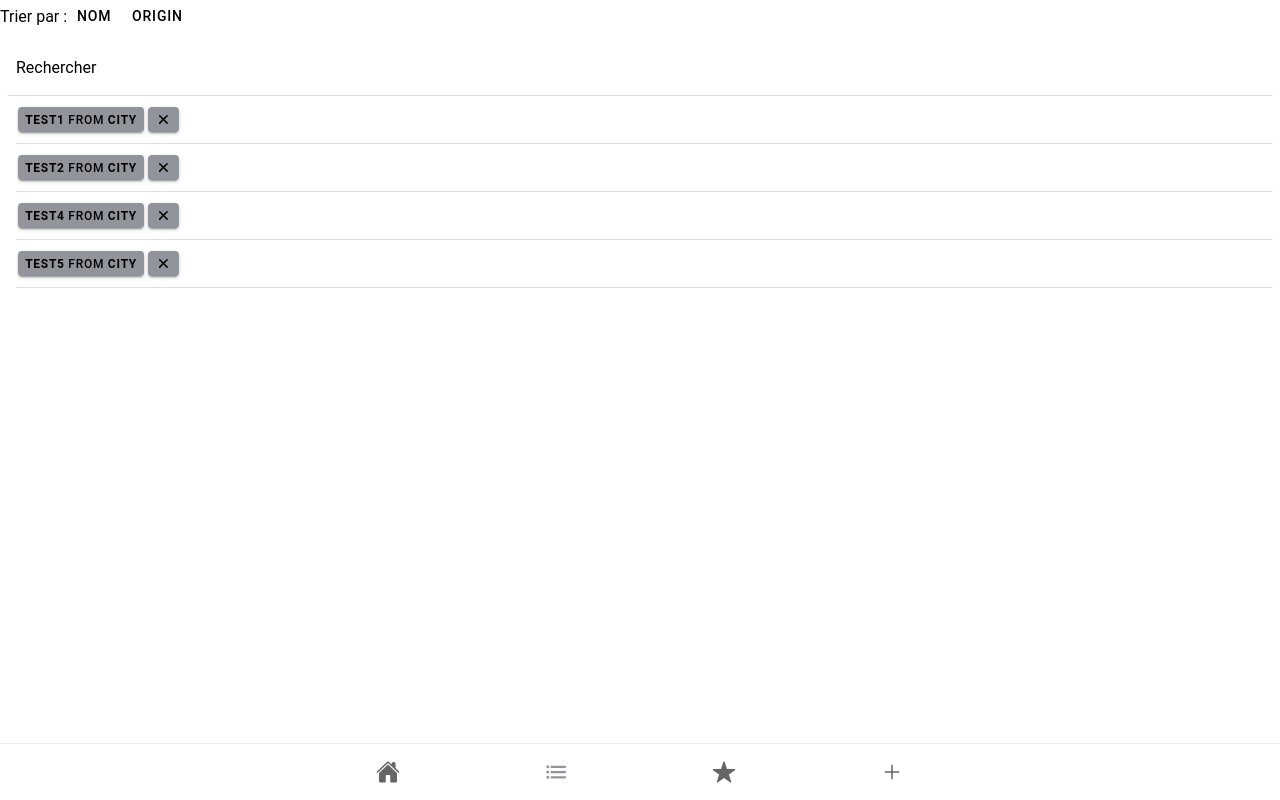
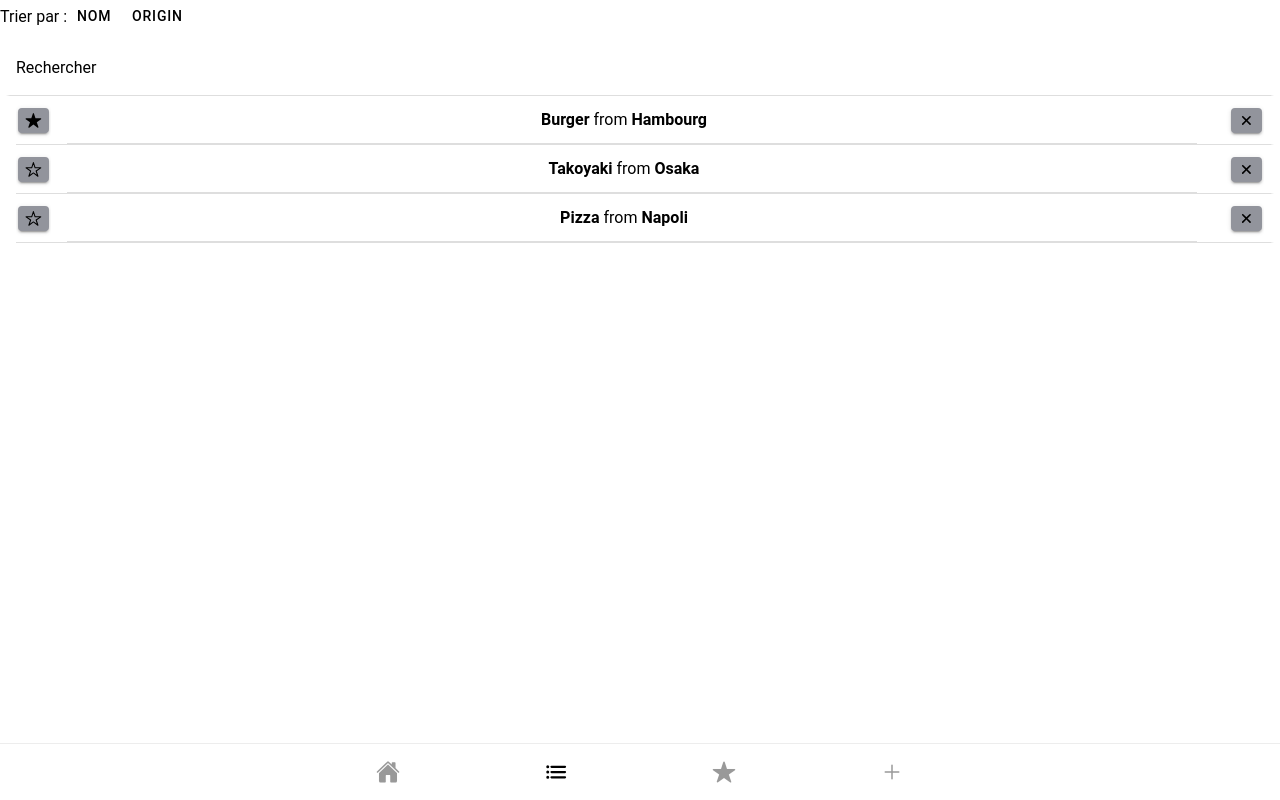
Before and after one commit to Benours/my-recipes, a React (Create React App) app: page /list in a window 1280 px wide. Built offline with nearby package versions, Linux system fonts and the light colour scheme; data requests are answered from the project's data file.

Commit message:
update color and routing

```diff
--- a/db.json
+++ b/db.json
@@ -1,57 +1,68 @@
 {
-  "posts": [
+  "recipes": [
     {
-      "id": 1,
-      "title": "json-server",
-      "author": "typicode"
+      "namePlate": "Burger",
+      "city": "Hambourg",
+      "country": "Allemagne",
+      "ingredients": [
+        "Pain",
+        "Steack",
+        "Tomate",
+        "Salade",
+        "Mayonnaise"
+      ],
+      "recipe": "Empiler les ingrédient les un au dessus des autres dans le pain.",
+      "img": [
+        ""
+      ],
+      "id": 1
+    },
+    {
+      "namePlate": "Takoyaki",
+      "city": "Osaka",
+      "country": "Japon",
+      "ingredients": [
+        "Pate à beignet",
+        "Poulpe",
+        "Metal"
+      ],
+      "recipe": "Mettre le poulpe dans la pate.\nFaire cuire.\nMettre \"Takoyaki - Ultra Vomit\".\nKiffer.",
+      "img": [
+        ""
+      ],
+      "id": 2
+    },
+    {
+      "namePlate": "Pizza",
+      "city": "Napoli",
+      "country": "Italie",
+      "ingredients": [
+        "La mama"
+      ],
+      "recipe": "Demander à la mama.",
+      "img": [
+        ""
+      ],
+      "id": 3
     }
   ],
-  "comments": [
+  "favorites": [
     {
-      "id": 1,
-      "body": "some comment",
-      "postId": 1
-    }
-  ],
-  "profile": {
-    "name": "typicode"
-  },
-  "recipes": [
-    {
-      "id": 1,
-      "namePlate": "test1",
-      "city": "city",
-      "country": "country",
-      "ingredients": ["ing", "red", "ient"],
-      "recipe": "bla bla bla",
-      "img": ["photo"]
-    },
-    {
-      "id": 2,
-      "namePlate": "test2",
-      "city": "city",
-      "country": "country",
-      "ingredients": ["ing", "red", "ient"],
-      "recipe": "bla bla bla",
-      "img": ["photo"]
-    },
-    {
-      "id": 4,
-      "namePlate": "test4",
-      "city": "city",
-      "country": "country",
-      "ingredients": ["ing", "red", "ient"],
-      "recipe": "bla bla bla",
-      "img": ["photo"]
-    },
-    {
-      "id": 5,
-      "namePlate": "test5",
-      "city": "city",
-      "country": "country",
-      "ingredients": ["ing", "red", "ient"],
-      "recipe": "bla bla bla",
-      "img": ["photo"]
+      "namePlate": "Burger",
+      "city": "Hambourg",
+      "country": "Allemagne",
+      "ingredients": [
+        "Pain",
+        "Steack",
+        "Tomate",
+        "Salade",
+        "Mayonnaise"
+      ],
+      "recipe": "Empiler les ingrédient les un au dessus des autres dans le pain.",
+      "img": [
+        ""
+      ],
+      "id": 1
     }
   ]
 }
--- a/src/pages/Favorite.tsx
+++ b/src/pages/Favorite.tsx
@@ -1,69 +1,77 @@
-import { IonButton, IonCard, IonCardContent, IonCardHeader, IonCardTitle, IonContent, IonItem, IonTitle } from "@ionic/react";
+import {
+  IonButton,
+  IonCard,
+  IonCardContent,
+  IonCardHeader,
+  IonCardTitle,
+  IonContent,
+  IonItem,
+  IonPage,
+  IonTitle,
+} from "@ionic/react";
 import React from "react";
 
-class Favorite extends React.Component{
-
+class Favorite extends React.Component {
   state = {
-        favorites:[]
+    favorites: [],
   };
 
-    getFavorite(){
-        this.setState({}, ()=>{
-            fetch("http://localhost:3000/favorites").then(response=>response.json()).then(result => {this.setState({favorites: result})});
-        })
+  getFavorite() {
+    this.setState({}, () => {
+      fetch("http://localhost:3000/favorites")
+        .then((response) => response.json())
+        .then((result) => {
+          this.setState({ favorites: result });
+        });
+    });
   }
 
-    cancelFavorite(id: any,index: number){
+  cancelFavorite(id: any, index: number) {
+    const { favorites } = this.state;
 
-        const {favorites} = this.state;
-
-        favorites.splice(index,1);
+    favorites.splice(index, 1);
     const listFav = [...favorites];
 
-        this.setState({favorites: listFav})
+    this.setState({ favorites: listFav });
 
-        fetch("http://localhost:3000/favorites/"+ id,{method: 'DELETE'})
-        .then(res => res.json());
+    fetch("http://localhost:3000/favorites/" + id, { method: "DELETE" }).then(
+      (res) => res.json()
+    );
   }
 
   componentDidMount() {
     this.getFavorite();
   }
 
-    render(){
-        const {favorites} = this.state;
-        return(
+  render() {
+    const { favorites } = this.state;
+    return (
+      <IonPage>
         <IonContent>
-                        <IonItem>
-                            <IonTitle>FAVORITE</IonTitle>
-                        </IonItem>
-
-            {favorites.map((favorite,index)=>{
-                const {
-                    id,
-                    namePlate,
-                    city,
-                    country
-                } = favorite;
-                return(
-                        <IonCard key={ id }>
+          {favorites.map((favorite, index) => {
+            const { id, namePlate, city, country } = favorite;
+            return (
+              <IonCard key={id} color={"dark"}>
                 <IonCardHeader>
-                                <IonCardTitle>{ namePlate }</IonCardTitle>
+                  <IonCardTitle>{namePlate}</IonCardTitle>
                 </IonCardHeader>
                 <IonCardContent>
-                                <div>{ city }</div>
-                                <div>{ country }</div>
+                  <div>{city}</div>
+                  <div>{country}</div>
                 </IonCardContent>
-                            <IonButton onClick={()=>this.cancelFavorite(id,index)}>Retirer des favoris</IonButton>
+                <IonButton
+                  color={"light"}
+                  onClick={() => this.cancelFavorite(id, index)}
+                >
+                  Retirer des favoris
+                </IonButton>
               </IonCard>
             );
-            })
-        }
+          })}
         </IonContent>
-
+      </IonPage>
     );
   }
-
 }
 
 export default Favorite;
--- a/src/pages/Home.tsx
+++ b/src/pages/Home.tsx
@@ -32,10 +32,9 @@ const Home: React.FC = () => {
           />
         </IonThumbnail>
         <IonList class="list">
-          <ListItem title="Grece" />
-          <ListItem title="Italy" />
+          <ListItem title="Italie" />
           <ListItem title="Japon" />
-          <ListItem title="États-unis" />
+          <ListItem title="Allemagne" />
           <ListItem title="France" />
         </IonList>
       </IonContent>
--- a/src/pages/List.css
+++ b/src/pages/List.css
@@ -0,0 +1,10 @@
+.conteneur-text {
+  display: flex;
+  width: 100%;
+  text-align: center;
+}
+
+.text {
+  display: flex;
+  text-align: center;
+}
--- a/src/pages/List.tsx
+++ b/src/pages/List.tsx
@@ -10,7 +10,7 @@ import {
   IonPage,
 } from "@ionic/react";
 import { KeysResult, Preferences } from "@capacitor/preferences";
-import { close } from "ionicons/icons";
+import { close, star, starOutline } from "ionicons/icons";
 import React, { useEffect, useState } from "react";
 import { Recipe } from "../data/recipe";
 import "./List.css";
@@ -19,6 +19,17 @@ class List extends React.Component {
   state = {
     text: "",
     listPlat: [
+      {
+        id: 0,
+        namePlate: "Tomate",
+        ingredients: ["tomate"],
+        city: "TomatoCity",
+        country: "TomatoCountry",
+        recipe: "Tomatoes",
+        img: ["Tomato"],
+      },
+    ],
+    fav: [
       {
         id: 0,
         namePlate: "Tomate",
@@ -69,6 +80,25 @@ class List extends React.Component {
           });
         }
       );
+    fetch(`http://localhost:3000/favorites`)
+      .then((res) => res.json())
+      .then(
+        (result) => {
+          this.setState({
+            isLoaded: true,
+            fav: result,
+          });
+        },
+        // Remarque : il est important de traiter les erreurs ici
+        // au lieu d'utiliser un bloc catch(), pour ne pas passer à la trappe
+        // des exceptions provenant de réels bugs du composant.
+        (error) => {
+          this.setState({
+            isLoaded: true,
+            error,
+          });
+        }
+      );
   };
 
   save = async (liste: Recipe[]) => {
@@ -82,46 +112,75 @@ class List extends React.Component {
     return 0;
   };
 
+  sortName = () => {
+    const { listPlat } = this.state;
+    const newList = [...listPlat!].sort(this.compareName);
+    this.setState({ listPlat: newList });
+  };
+
   compareCity = (platA: Recipe, platB: Recipe) => {
     if (platA.city.toLowerCase() < platB.city.toLowerCase()) return -1;
     if (platA.city.toLowerCase() > platB.city.toLowerCase()) return 1;
     return 0;
   };
 
-  //  didMount = async () => {
-  //   await checkName();
-  //   binit = true;
-  //   await setListePLat();
-  // };
+  sortCity = () => {
+    const { listPlat } = this.state;
+    const newList = [...listPlat!].sort(this.compareCity);
+    this.setState({ listPlat: newList });
+  };
 
-  // if (!binit) {
-  //   didMount();
-  // }
+  unfav = (plat: any) => {
+    fetch(`http://localhost:3000/favorites/${plat.id}`, {
+      method: "DELETE",
+    });
+  };
+
+  addFav = (plat: any) => {
+    const requestOptions = {
+      method: "POST",
+      headers: { "Content-Type": "application/json" },
+      body: JSON.stringify(plat),
+    };
+    fetch("http://localhost:3000/favorites", requestOptions);
+  };
+
+  isFound = (id: number) => {
+    const { fav } = this.state;
+    return fav.some((element) => {
+      if (element.id === id) {
+        return true;
+      }
+
+      return false;
+    });
+  };
+
+  delete = (plat: any, index: number) => {
+    const { listPlat } = this.state;
+    const newList = [
+      ...listPlat!.slice(0, index),
+      ...listPlat!.slice(index + 1),
+    ];
+    fetch(`http://localhost:3000/recipes/${plat.id}`, {
+      method: "DELETE",
+    });
+    fetch(`http://localhost:3000/favorites/${plat.id}`, {
+      method: "DELETE",
+    });
+    this.save(newList);
+  };
 
   render() {
-    const { listPlat, text } = this.state;
+    const { listPlat, text, fav } = this.state;
 
     return (
       <IonPage>
         <IonContent>
           <IonButtons>
             <IonLabel>Trier par :</IonLabel>
-            <IonButton
-              onClick={() => {
-                const newList = [...listPlat!].sort(this.compareName);
-                this.setState({ listPlat: newList });
-              }}
-            >
-              Nom
-            </IonButton>
-            <IonButton
-              onClick={() => {
-                const newList = [...listPlat!].sort(this.compareCity);
-                this.setState({ listPlat: newList });
-              }}
-            >
-              Origin
-            </IonButton>
+            <IonButton onClick={this.sortName}>Nom</IonButton>
+            <IonButton onClick={this.sortCity}>Origin</IonButton>
           </IonButtons>
           <IonList>
             <IonItem key={this.t}>
@@ -139,24 +198,31 @@ class List extends React.Component {
                 ) {
                   return (
                     <IonItem key={index} detail={false}>
-                      <IonButton routerLink={`/recipe/${plat.id}`}>
-                        <IonLabel>
+                      {this.isFound(plat.id) ? (
+                        <IonButton
+                          href="/list"
+                          onClick={() => this.unfav(plat)}
+                        >
+                          <IonIcon icon={star} />
+                        </IonButton>
+                      ) : (
+                        <IonButton
+                          href="/list"
+                          onClick={() => this.addFav(plat)}
+                        >
+                          <IonIcon icon={starOutline} />
+                        </IonButton>
+                      )}
+                      <IonItem
+                        className="conteneur-text"
+                        routerLink={`/recipe/${plat.id}`}
+                      >
+                        <IonLabel className="text">
                           <strong>{plat.namePlate}</strong> from{" "}
                           <strong>{plat.city}</strong>
                         </IonLabel>
-                      </IonButton>
-                      <IonButton
-                        onClick={() => {
-                          const newList = [
-                            ...listPlat!.slice(0, index),
-                            ...listPlat!.slice(index + 1),
-                          ];
-                          fetch(`http://localhost:3000/recipes/${plat.id}`, {
-                            method: "DELETE",
-                          }).then(() => console.log("Delete successful"));
-                          this.save(newList);
-                        }}
-                      >
+                      </IonItem>
+                      <IonButton onClick={() => this.delete(plat, index)}>
                         <IonIcon icon={close} />
                       </IonButton>
                     </IonItem>
--- a/src/pages/ViewRecipe.css
+++ b/src/pages/ViewRecipe.css
@@ -1,40 +1,17 @@
-#view-message-page ion-item {
-  --inner-padding-end: 0;
-  --background: transparent;
+.title {
+  display: flex;
+  justify-content: center;
+  padding: 20px;
 }
 
-#view-message-page ion-label {
-  margin-top: 12px;
-  margin-bottom: 12px;
+.subtitle {
+  display: flex;
+  justify-content: space-between;
+  padding: 20px;
+  font-size: large;
 }
-
-#view-message-page ion-item h2 {
-  font-weight: 600;
+ion-text {
+  display: flex;
+  padding-left: 20px;
+  padding-right: 20px;
 }
-
-#view-message-page ion-item .date {
-  float: right;
-  align-items: center;
-  display: flex;
-}
-
-#view-message-page ion-item ion-icon {
-  font-size: 42px;
-  margin-right: 8px;
-}
-
-#view-message-page ion-item ion-note {
-  font-size: 15px;
-  margin-right: 12px;
-  font-weight: normal;
-}
-
-#view-message-page h1 {
-  margin: 0;
-  font-weight: bold;
-  font-size: 22px;
-}
-
-#view-message-page p {
-  line-height: 22px;
-}
--- a/src/theme/variables.css
+++ b/src/theme/variables.css
@@ -74,6 +74,10 @@ http://ionicframework.com/docs/theming/ */
   --ion-color-light-contrast-rgb: 0, 0, 0;
   --ion-color-light-shade: #d7d8da;
   --ion-color-light-tint: #f5f6f9;
+
+  /** tab bar **/
+  --ion-tab-bar-color-selected: #000000;
+  --ion-tab-bar-color: #999999;
 }
 
 @media (prefers-color-scheme: dark) {
@@ -91,60 +95,64 @@ http://ionicframework.com/docs/theming/ */
     --ion-color-primary-tint: #a2a4ab;
 
     --ion-color-secondary: #50c8ff;
-    --ion-color-secondary-rgb: 80,200,255;
+    --ion-color-secondary-rgb: 80, 200, 255;
     --ion-color-secondary-contrast: #ffffff;
-    --ion-color-secondary-contrast-rgb: 255,255,255;
+    --ion-color-secondary-contrast-rgb: 255, 255, 255;
     --ion-color-secondary-shade: #46b0e0;
     --ion-color-secondary-tint: #62ceff;
 
     --ion-color-tertiary: #6a64ff;
-    --ion-color-tertiary-rgb: 106,100,255;
+    --ion-color-tertiary-rgb: 106, 100, 255;
     --ion-color-tertiary-contrast: #ffffff;
-    --ion-color-tertiary-contrast-rgb: 255,255,255;
+    --ion-color-tertiary-contrast-rgb: 255, 255, 255;
     --ion-color-tertiary-shade: #5d58e0;
     --ion-color-tertiary-tint: #7974ff;
 
     --ion-color-success: #2fdf75;
-    --ion-color-success-rgb: 47,223,117;
+    --ion-color-success-rgb: 47, 223, 117;
     --ion-color-success-contrast: #000000;
-    --ion-color-success-contrast-rgb: 0,0,0;
+    --ion-color-success-contrast-rgb: 0, 0, 0;
     --ion-color-success-shade: #29c467;
     --ion-color-success-tint: #44e283;
 
     --ion-color-warning: #ffd534;
-    --ion-color-warning-rgb: 255,213,52;
+    --ion-color-warning-rgb: 255, 213, 52;
     --ion-color-warning-contrast: #000000;
-    --ion-color-warning-contrast-rgb: 0,0,0;
+    --ion-color-warning-contrast-rgb: 0, 0, 0;
     --ion-color-warning-shade: #e0bb2e;
     --ion-color-warning-tint: #ffd948;
 
     --ion-color-danger: #ff4961;
-    --ion-color-danger-rgb: 255,73,97;
+    --ion-color-danger-rgb: 255, 73, 97;
     --ion-color-danger-contrast: #ffffff;
-    --ion-color-danger-contrast-rgb: 255,255,255;
+    --ion-color-danger-contrast-rgb: 255, 255, 255;
     --ion-color-danger-shade: #e04055;
     --ion-color-danger-tint: #ff5b71;
 
     --ion-color-dark: #f4f5f8;
-    --ion-color-dark-rgb: 244,245,248;
+    --ion-color-dark-rgb: 244, 245, 248;
     --ion-color-dark-contrast: #000000;
-    --ion-color-dark-contrast-rgb: 0,0,0;
+    --ion-color-dark-contrast-rgb: 0, 0, 0;
     --ion-color-dark-shade: #d7d8da;
     --ion-color-dark-tint: #f5f6f9;
 
     --ion-color-medium: #989aa2;
-    --ion-color-medium-rgb: 152,154,162;
+    --ion-color-medium-rgb: 152, 154, 162;
     --ion-color-medium-contrast: #000000;
-    --ion-color-medium-contrast-rgb: 0,0,0;
+    --ion-color-medium-contrast-rgb: 0, 0, 0;
     --ion-color-medium-shade: #86888f;
     --ion-color-medium-tint: #a2a4ab;
 
     --ion-color-light: #222428;
-    --ion-color-light-rgb: 34,36,40;
+    --ion-color-light-rgb: 34, 36, 40;
     --ion-color-light-contrast: #ffffff;
-    --ion-color-light-contrast-rgb: 255,255,255;
+    --ion-color-light-contrast-rgb: 255, 255, 255;
     --ion-color-light-shade: #1e2023;
     --ion-color-light-tint: #383a3e;
+
+    /** tab bar **/
+    --ion-tab-bar-color-selected: #ffffff;
+    --ion-tab-bar-color: #666666;
   }
 
   /*
@@ -154,10 +162,10 @@ http://ionicframework.com/docs/theming/ */
 
   .ios body {
     --ion-background-color: #000000;
-    --ion-background-color-rgb: 0,0,0;
+    --ion-background-color-rgb: 0, 0, 0;
 
     --ion-text-color: #ffffff;
-    --ion-text-color-rgb: 255,255,255;
+    --ion-text-color-rgb: 255, 255, 255;
 
     --ion-color-step-50: #0d0d0d;
     --ion-color-step-100: #1a1a1a;
@@ -190,7 +198,6 @@ http://ionicframework.com/docs/theming/ */
     --ion-toolbar-border-color: var(--ion-color-step-250);
   }
 
-
   /*
    * Material Design Dark Theme
    * -------------------------------------------
@@ -198,10 +205,10 @@ http://ionicframework.com/docs/theming/ */
 
   .md body {
     --ion-background-color: #121212;
-    --ion-background-color-rgb: 18,18,18;
+    --ion-background-color-rgb: 18, 18, 18;
 
     --ion-text-color: #ffffff;
-    --ion-text-color-rgb: 255,255,255;
+    --ion-text-color-rgb: 255, 255, 255;
 
     --ion-border-color: #222222;
 
```
Also changed, not shown: src/components/ListItem.tsx (+31 -4 lines), src/pages/AddRecipe.tsx (+11 -3 lines), src/pages/ViewRecipe.tsx (+36 -3 lines). Lines whose indentation alone changed are shown as unchanged.
